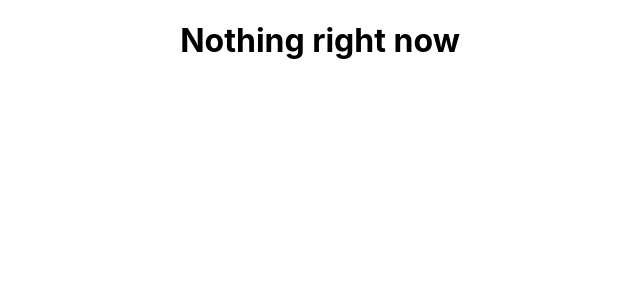
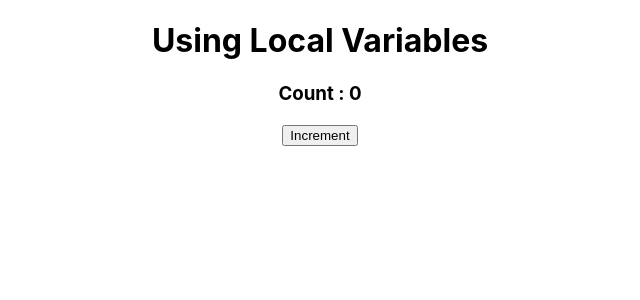
Before and after one commit to S1coder-18/ReactPractice, a React (Create React App) app in the folder tasks/: page / in a window 1280 px wide. Shown: the top 300 px of the page, without its empty margins (320-960 px from the left). Built offline with nearby package versions, Linux system fonts and the light colour scheme.

Commit message:
Counter using local variables

```diff
--- a/tasks/src/App.js
+++ b/tasks/src/App.js
@@ -1,10 +1,12 @@
-import logo from './logo.svg';
+
 import './App.css';
+import Counter from './components/counter/Counter';
 
 function App() {
   return (
     <div className="App">
-      <h1>Nothing right now</h1>
+      <h1>Using Local Variables</h1>
+      <Counter />
     </div>
   );
 }
--- /dev/null
+++ b/tasks/src/components/counter/Counter.js
@@ -0,0 +1,21 @@
+//Created counter using local js variables ...
+//When we use local variables, React will update the value in memory but it doesn't track the
+// //local variable it won't re-render in UI.
+// Thats why we need state variables(useState hook to manage the state).
+function Counter(){
+
+    let count = 0;
+
+    function increment(){
+        count++;
+        console.log(count);
+    }
+
+    return (
+        <>
+        <h3>Count : {count}</h3>
+        <button onClick={increment}>Increment</button>
+        </>
+    )
+}
+export default Counter;
```
Also changed, not shown: tasks/src/components/counter/Counter.css (added).
